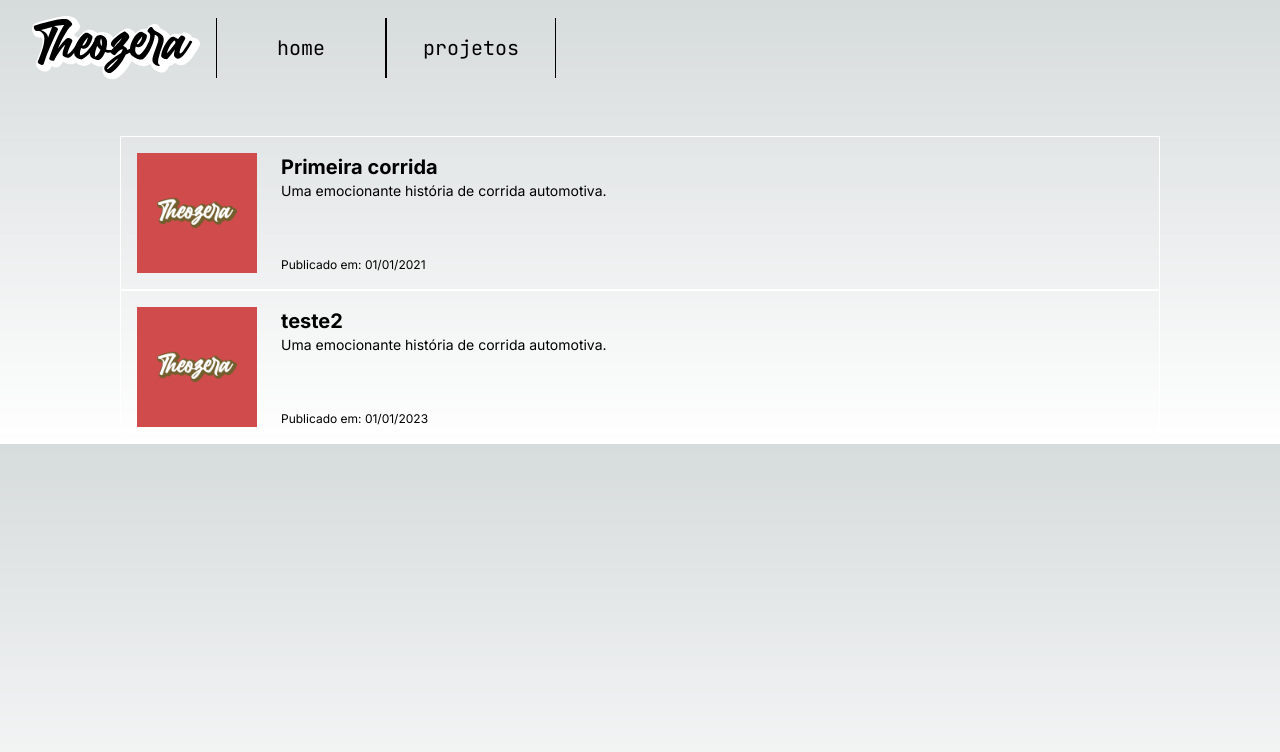
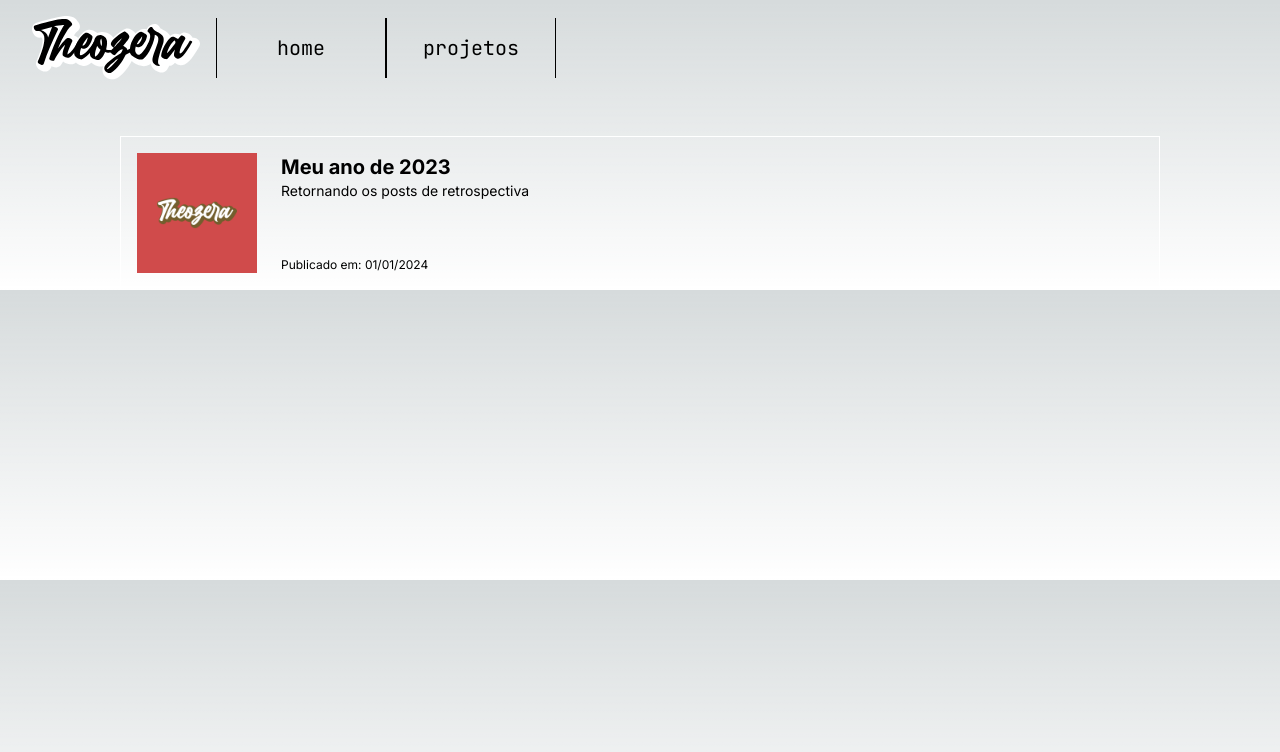
Before and after one commit to theogandara/theozera-site, a Next.js app: page / in a window 1280 px wide. Shown: the top 752 px of the page. Built offline with nearby package versions, Linux system fonts and the light colour scheme.

Commit message:
Fix: remove projects from mocks

```diff
--- a/src/mocks/blog.ts
+++ b/src/mocks/blog.ts
@@ -1,16 +1,10 @@
 export const posts = [
   {
-    title: "Primeira corrida",
-    description: "Uma emocionante história de corrida automotiva.",
-    content: "Em uma manhã ensolarada, os motores roncaram",
-    date: "01/01/2021",
+    title: "Meu ano de 2023",
+    description: "Retornando os posts de retrospectiva",
+    content:
+      "O ano de 2023 foi cheio de altos e baixos. Comecei o ano com grandes expectativas e muitos projetos em mente. No entanto, a pandemia ainda estava presente e isso acabou afetando meus planos. Mesmo assim, consegui realizar muitas coisas e estou muito feliz com o que conquistei",
+    date: "01/01/2024",
     id: "1",
   },
-  {
-    title: "teste2",
-    description: "Uma emocionante história de corrida automotiva.",
-    content: "teste",
-    date: "01/01/2023",
-    id: "2",
-  },
 ];
```
